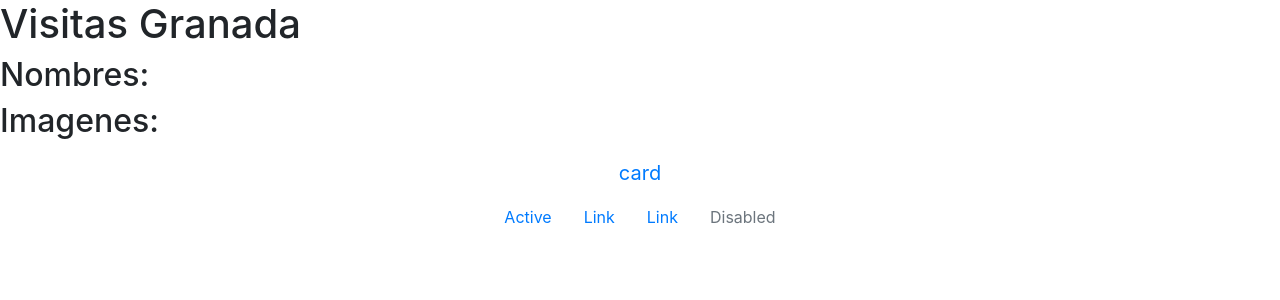
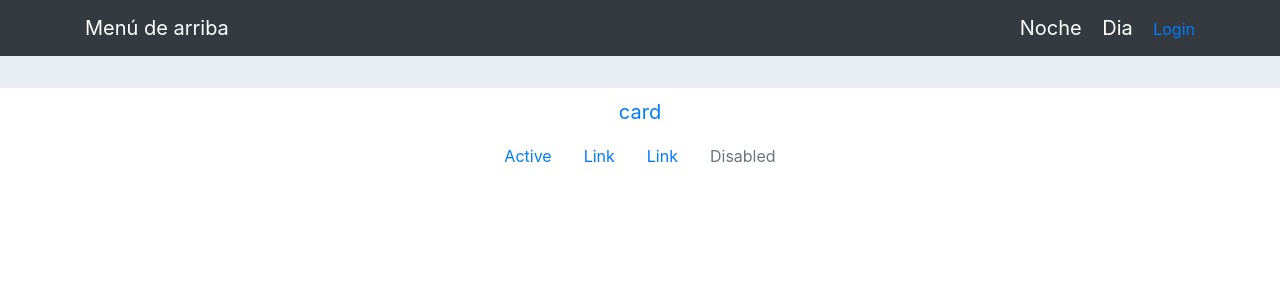
Before and after one commit to natalia2911/SSBW, a Django app: template visitas_granada/templates/card.html in a window 1280 px wide. Shown: the top 300 px of the page. Run offline with Django 3.2, Linux system fonts and the light colour scheme; the template is opened without the code that fills it, so the values that code supplies are empty; some libraries are stand-ins or nearby versions.

Commit message:
cambio vistas a oscuro #7

```diff
--- a/visitas_granada/templates/base.html
+++ b/visitas_granada/templates/base.html
@@ -25,16 +25,36 @@
     <script src="https://cdn.jsdelivr.net/npm/popper.js@1.16.0/dist/umd/popper.min.js" integrity="sha384-Q6E9RHvbIyZFJoft+2mJbHaEWldlvI9IOYy5n3zV9zzTtmI3UksdQRVvoxMfooAo" crossorigin="anonymous"></script>
     <script src="https://stackpath.bootstrapcdn.com/bootstrap/4.4.1/js/bootstrap.min.js" integrity="sha384-wfSDF2E50Y2D1uUdj0O3uMBJnjuUD4Ih7YwaYd1iqfktj0Uod8GCExl3Og8ifwB6" crossorigin="anonymous"></script>
 
+
   </head>
   <body>
-  <header>
-    <h1>Visitas Granada</h1>
+    <header>
+     <nav class="navbar fixed-top navbar-expand-lg navbar-dark bg-dark">
+      <div class="container">
+       <a class="navbar-brand">Menú de arriba</a>
+  <div class="header-right">
+    <a class="navbar-brand" type="button" name="noche" id="noche">Noche</a>
+    <a class="navbar-brand" type="button" name="dia" id="dia">Dia</a>
+    <a href="#about">Login</a>
+  </div>
+      </div>
+     </nav>
 
-  <h2> Nombres: </h2>
+     <nav class="navbar navbar-light" style="background-color: #E9EDF4;">
+      <div class="container">
+       <span class="navbar-text text-dark">
+        <h1>Visitas en Granada</h1>
+       </span>
+      </div>
+     </nav>
+    </header>
+
+
+<!--  <h2> Nombres: </h2>
     {% for v in visitas %}
         <li>{{ v.nombre}}</li>
     {% endfor %}
-  <h2> Imagenes: </h2>
+-->
     {% for v in visitas %}
     <li>
         <a href="/visitas_granada/{{ v.nombre }}/">{{ visita.nombre }}
@@ -44,7 +64,7 @@
     {% endfor %}
 
 <li type="button" class="btn btn-default btn-lg btn-block" style="height: 10%;"><a href="{% url 'card' %}">card</a></li>
-  <header>
+
 	 {% block content %}
 
 	{% endblock %}
@@ -65,5 +85,29 @@
 	  </li>
 	</ul>
 
+   <!-- prueba buttons -->
+	  <script>
+    $(document).ready(function(){
+      $("#noche").click(function () {
+         $("body > div").css("background-color", "blue");
+         $("li").css("background-color", "black");
+         $("header > nav").css("background-color", ' black');
+ 	 $("span").css("color", 'white ');
+         $("container-fluid").css("background-color", "black");
+         $("a").css("color", "white");
+      });
+      $("#dia").click(function () {
+         $("body > div").css("background-color", 'grey  ');
+         $("li").css("background-color", ' transparent');
+         $("header > nav").css("background-color", ' #E9EDF4');
+         $("a").css("color", 'white ');
+	 $("span").css("color", 'black ');
+         $("footer > div").css( "background-color"," blue ");
+      });
+    });
+
+  </script>
+
+
   </body>
 </html>
```
